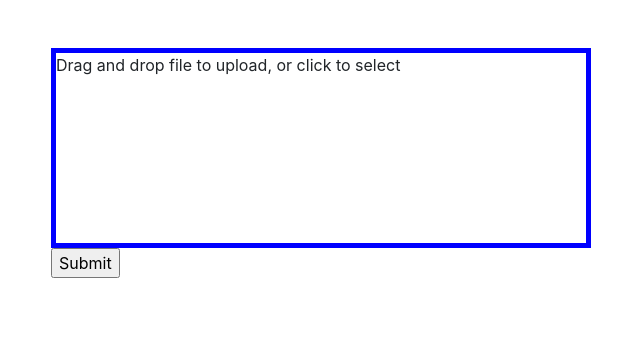
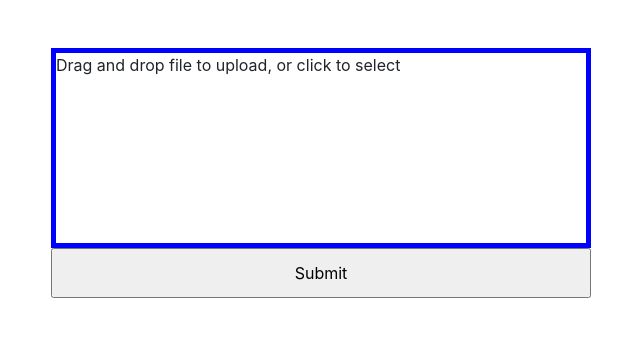
Before and after one commit to Giannie/Blocking-Test, a Flask app: page / in a window 1280 px wide. Shown: the part 60-397 px from the top of the page, without its empty margins (319-959 px from the left). Run offline with Flask 2, Linux system fonts and the light colour scheme; some libraries are stand-ins or nearby versions.

Commit message:
Style button

```diff
--- a/static/styles.css
+++ b/static/styles.css
@@ -3,3 +3,8 @@
     width:  100%;
     height: 200px;
   }
+
+#submit {
+    width: 100%;
+    height: 50px;
+}
```
